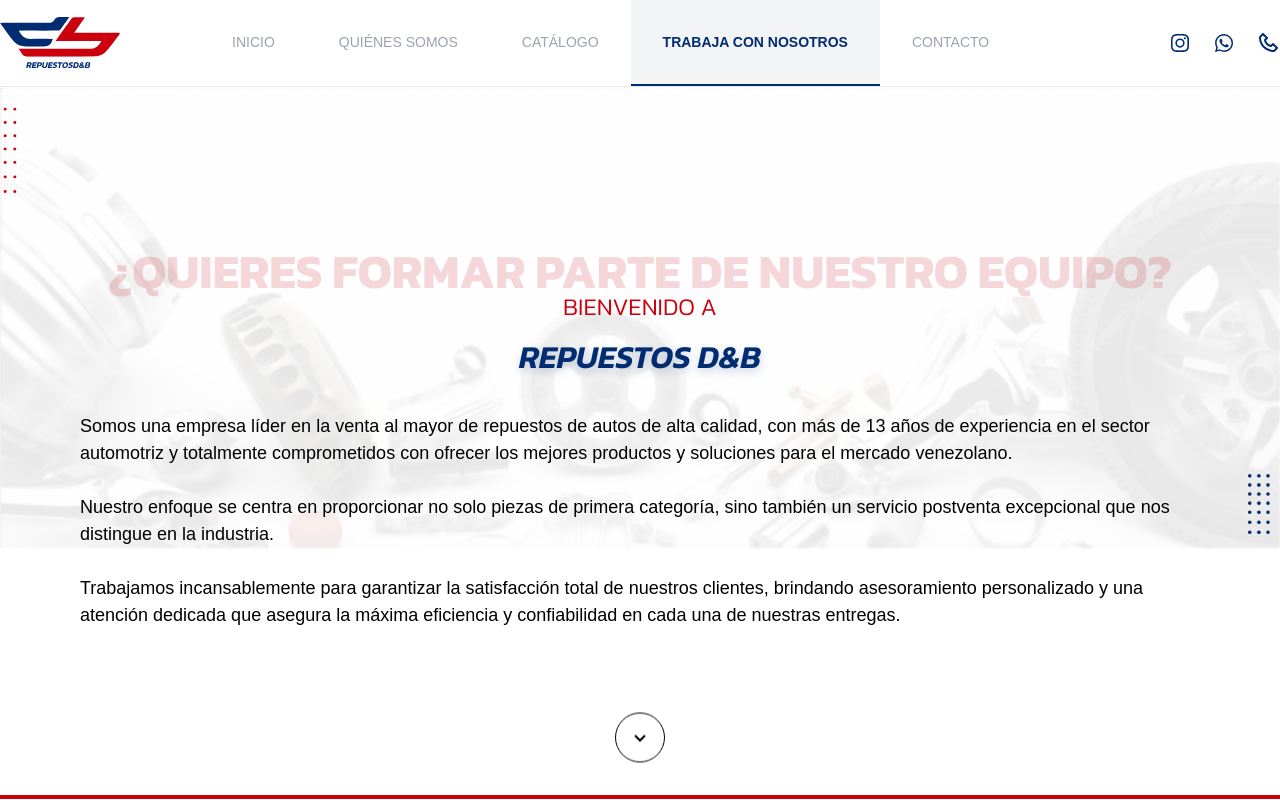
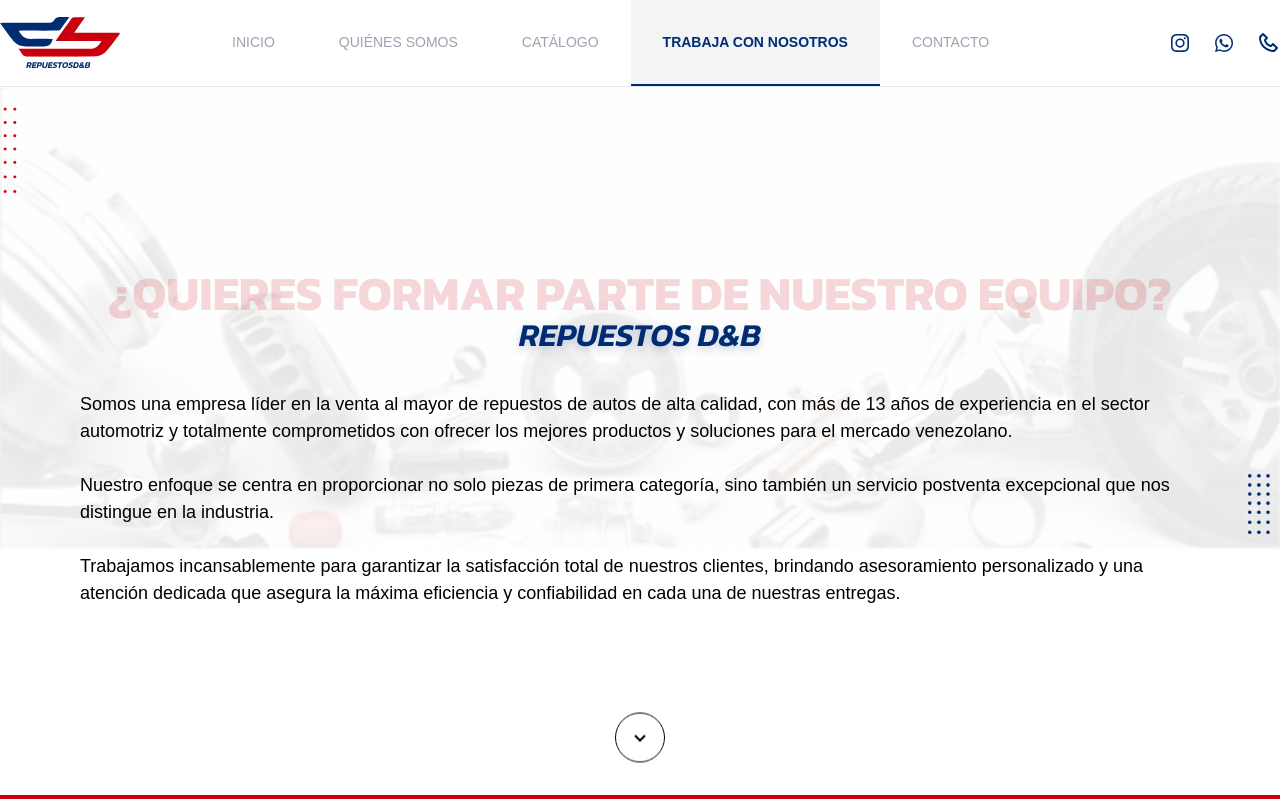
Before and after one commit to josesantanaweb/repuestosryb, a React (Vite) app: page /proyectos in a window 1280 px wide. Shown: the top 800 px of the page. Built offline with nearby package versions, Linux system fonts and the light colour scheme.

Commit message:
fix: Update font size and logo size in home page

```diff
--- a/src/components/About/Main/index.tsx
+++ b/src/components/About/Main/index.tsx
@@ -7,9 +7,6 @@
       <div className="relative z-10 flex flex-col items-center justify-center max-w-[60rem] mx-auto]">
         <h1 className="text-[2.5rem] lg:text-[4.25rem] text-secondary text-center font-bold font-kanit opacity-15">
           QUIÉNES SOMOS
-        </h1>
-        <h1 className="text-[1.2rem] lg:text-[1.5rem] text-secondary text-center font-light font-kanit lg:mb-2">
-          BIENVENIDO A
         </h1>
         <h1 className="text-[1.5rem] lg:text-[2rem] text-primary italic text-center font-semibold font-kanit mb-8 drop-shadow-[0_4px_4px_rgba(1,44,114,0.20)]">
           REPUESTOS D&B
--- a/src/components/Home/Products/index.tsx
+++ b/src/components/Home/Products/index.tsx
@@ -30,7 +30,7 @@
         <img
           src={`/images/products/${product.image}.png`}
           alt={product.name}
-          className="w-full transition-all scale-100 hover:scale-125"
+          className="w-[80%] transition-all scale-100 hover:scale-110"
         />
       </div>
       <h3 className="mb-2 text-base font-semibold uppercase text-primary">{product.name}</h3>
--- a/src/components/Work/Main/index.tsx
+++ b/src/components/Work/Main/index.tsx
@@ -7,9 +7,6 @@
       <div className="relative z-10 flex flex-col items-center justify-center max-w-[70rem] mx-auto]">
         <h1 className="text-[2rem] lg:text-[3rem] text-secondary text-center font-bold font-kanit opacity-15 leading-9 mb-4 lg:mb-0">
           ¿QUIERES FORMAR PARTE DE NUESTRO EQUIPO?
-        </h1>
-        <h1 className="text-[1.2rem] lg:text-[1.5rem] text-secondary text-center font-light font-kanit lg:mb-2">
-          BIENVENIDO A
         </h1>
         <h1 className="text-[1.5rem] lg:text-[2rem] text-primary italic text-center font-semibold font-kanit mb-8 drop-shadow-[0_4px_4px_rgba(1,44,114,0.20)]">
           REPUESTOS D&B
```
